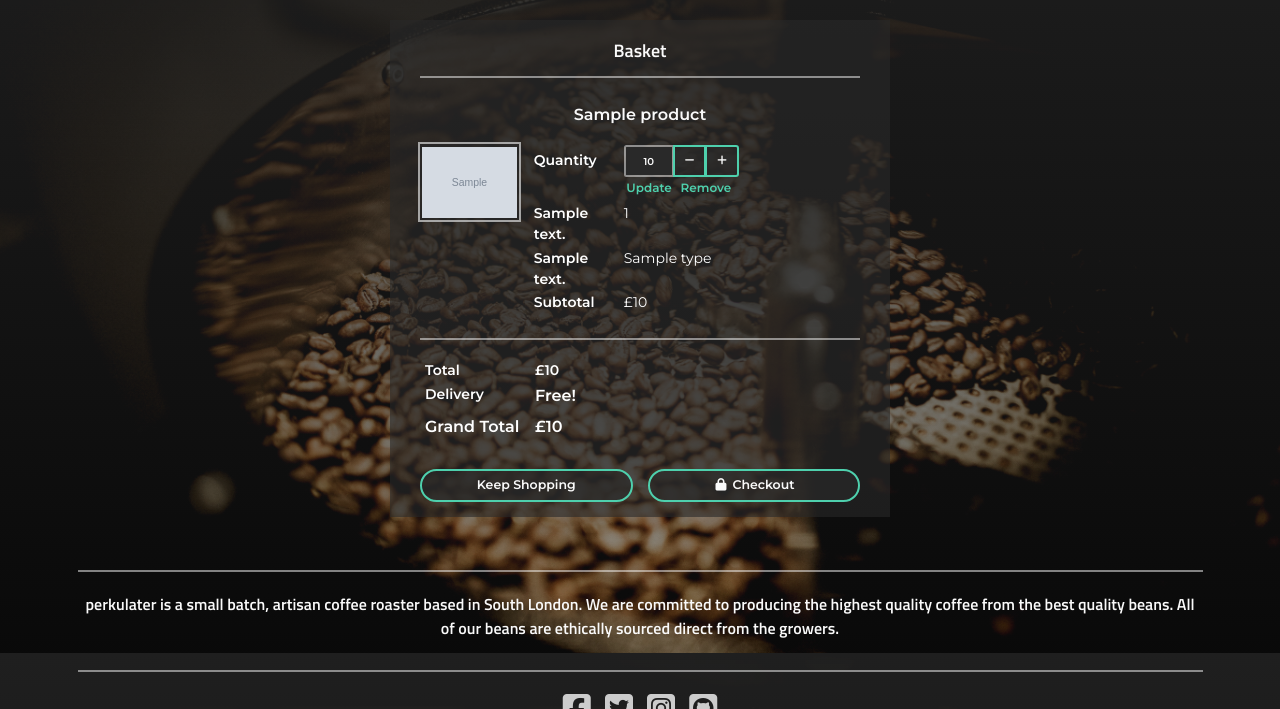
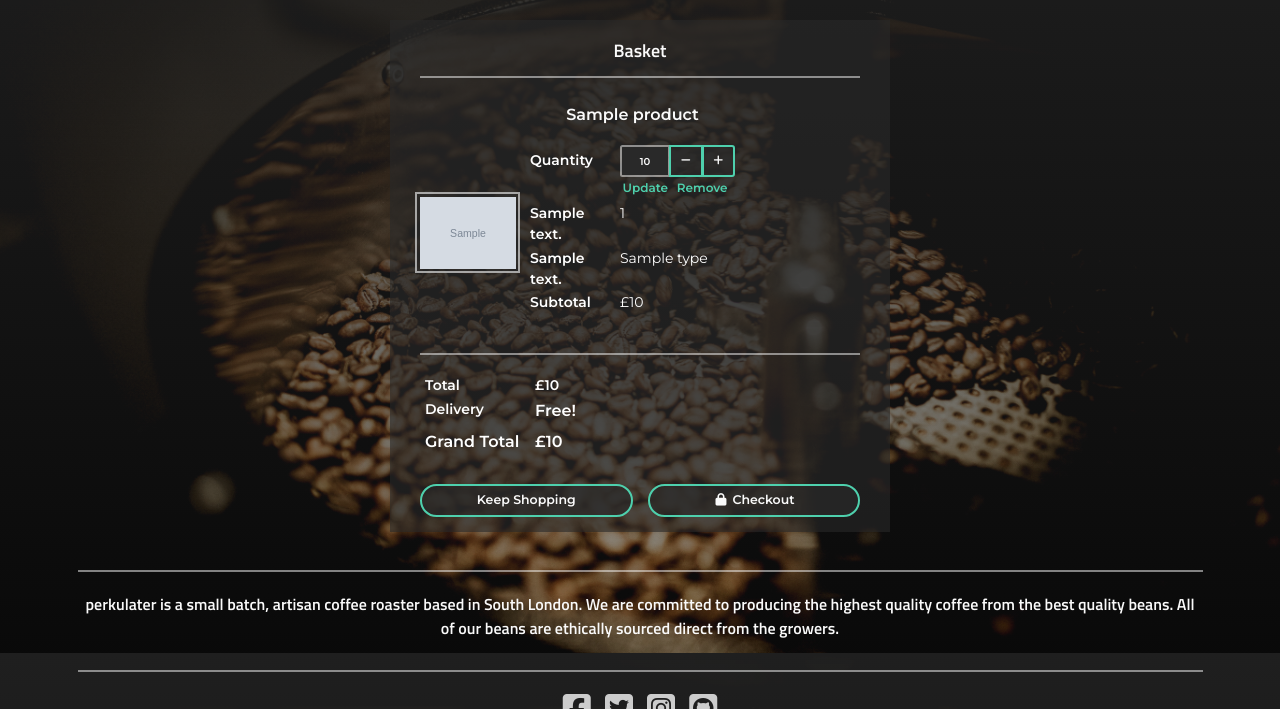
Before and after one commit to richardhenyash/perkulater, a Django app: template basket/templates/basket/basket.html in a window 1280 px wide. Shown: the part 147-856 px from the top of the page. Run offline with Django 3.2, Linux system fonts and the light colour scheme; the template is opened without the code that fills it: most values are stand-ins (such as "Sample title", 1, 10 or a date in 2020); grey boxes marked "Sample" are stand-in pictures; some libraries are stand-ins or nearby versions.

Commit message:
update basket styling

```diff
--- a/basket/static/basket/css/basket.css
+++ b/basket/static/basket/css/basket.css
@@ -70,7 +70,7 @@
         font-size: 1.2rem;
     }
     .basket-link {
-        font-size: 1.0rem;
+        font-size: 0.9rem;
     }
     .basket-notification-container {
         max-height: 150px;
--- a/basket/templates/basket/basket.html
+++ b/basket/templates/basket/basket.html
@@ -26,10 +26,13 @@
             {% if basket_items %}
                 {% for basket_item in basket_items %}
                     <div class="row">
-                        <div class="col-12 pt-4">
+                        <div class="row pt-4">
+                            <div class="col-12">
                                 <p class="text-large text-bold text-center">{{ basket_item.product.name }}</p>
                             </div>
-                        <div class="basket-image-container col-4 col-md-3 px-2 pt-3 pt-md-2">
+                        </div>
+                        <div class="row d-flex align-items-center pb-4">
+                            <div class="basket-image-container col-4 col-md-3 p-1">
                                 <div class="product-container">
                                     <a href="{% url 'product_detail' basket_item.product_id %}">
                                         <img src="{{ basket_item.product.image.url }}" alt="{{ basket_item.product.name }}" class="w-100 p-1">
@@ -44,7 +47,7 @@
                                             <form action="{% url 'adjust_basket' basket_item.product_key  %}" method="POST" class="form basket-update-form" id="{{ basket_item.product_key }}-update-form">
                                                 {% csrf_token %}
                                                 <div class="input-group">
-                                                <input id="{{ basket_item.product_key }}-quantity" name="product-quantity" type="text" inputmode="numeric" readonly class="product-quantity-input basket-quantity-input form-control text-center" placeholder="{{ basket_item.product_quantity }}" value="{{ basket_item.product_quantity }}" aria-label="Quantity">
+                                                    <input id="{{ basket_item.product_key }}-quantity" name="product-quantity" type="text" inputmode="numeric" readonly class="product-quantity-input basket-quantity-input form-control text-center px-1" placeholder="{{ basket_item.product_quantity }}" value="{{ basket_item.product_quantity }}" aria-label="Quantity">
                                                     <button id="{{ basket_item.product_key }}-quantity-minus-btn" class="btn btn-lg btn-outline-light btn-outline-green" type="button"><i class="fas fa-minus fa-sm"></i></button>
                                                     <button id="{{ basket_item.product_key }}-quantity-plus-btn" class="btn btn-lg btn-outline-light btn-outline-green" type="button"><i class="fas fa-plus fa-sm"></i></button>
                                                 </div>
@@ -67,6 +70,7 @@
                                         <td class="text-medium pt-0 pb-1">£{{ basket_item.line_item_price }}</td>
                                     </tr>
                                 </table>
+                            </div>
                         </div>
                     </div>
                     {% endfor %}
--- a/static/css/base.css
+++ b/static/css/base.css
@@ -548,4 +548,13 @@ body {
     .toast {
         max-width: 90vw;
     }
+    .text-small {
+        font-size: 1.0rem;
+    }
+    .text-medium {
+        font-size: 1.2rem;
+    }
+    .text-large {
+        font-size: 1.4rem;
+    }
 }
```
Lines whose indentation alone changed are shown as unchanged.
